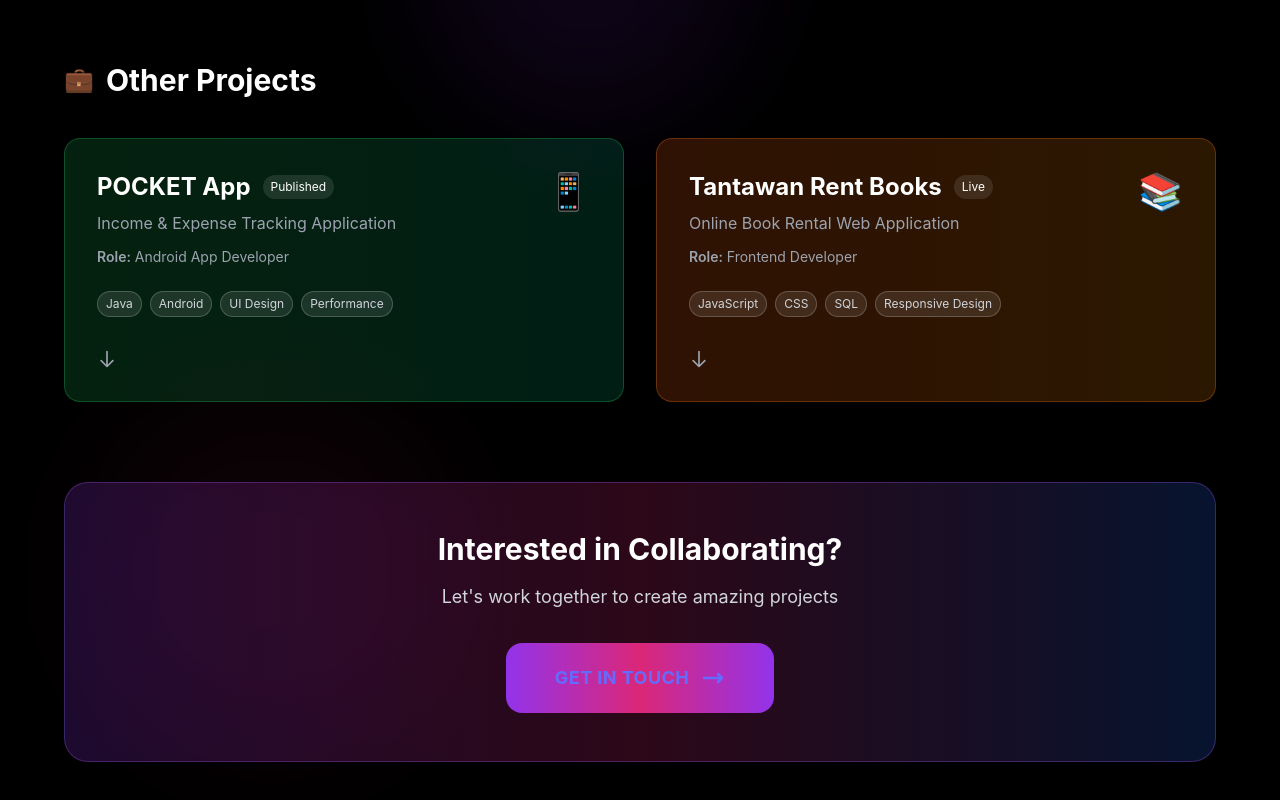
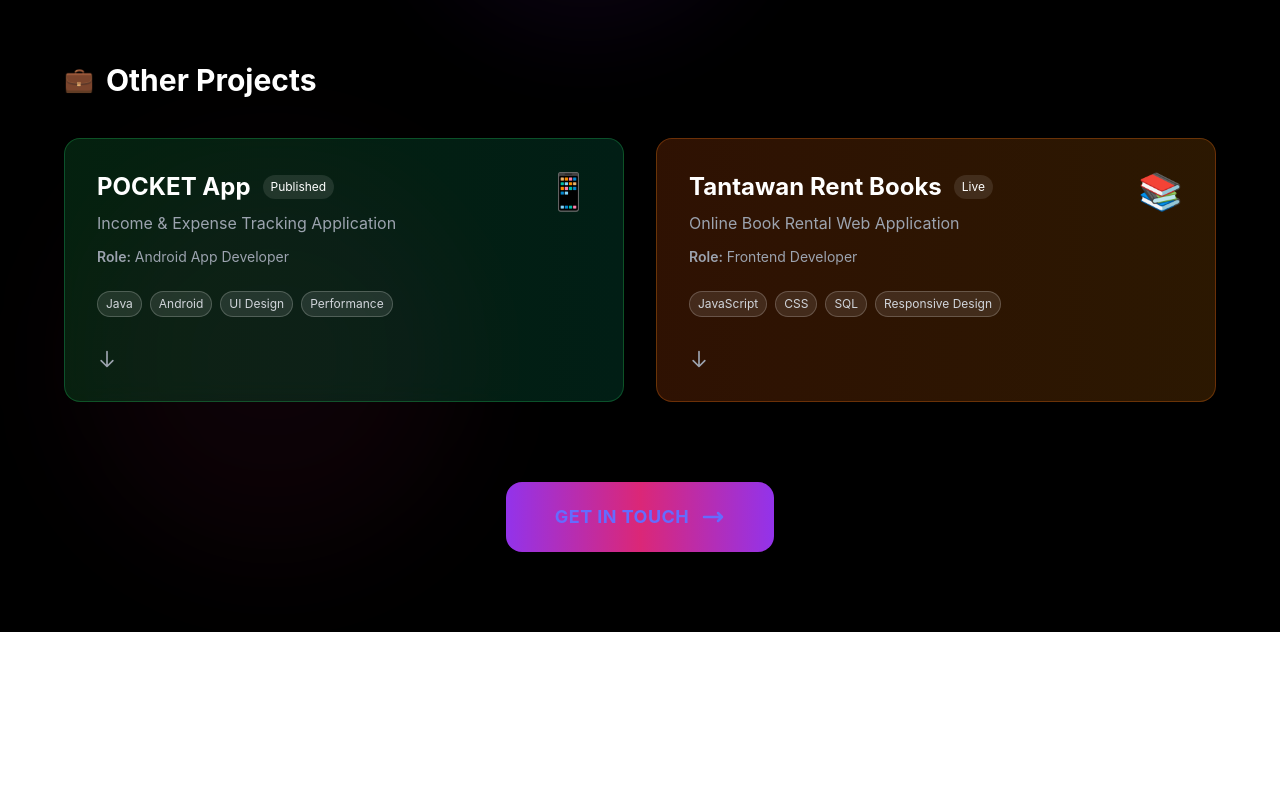
Before and after one commit to narephat6509650369/My-web-Portfolio, a React (Vite) app: page /project in a window 1280 px wide. Shown: the part 1234-2034 px from the top of the page. After the commit the page ends 1866 px from the top, so only its background shows below. Built offline with nearby package versions, Linux system fonts and the light colour scheme.

Commit message:
AddjustGetInTouch

```diff
--- a/src/routes/About.tsx
+++ b/src/routes/About.tsx
@@ -206,7 +206,7 @@ const About = () => {
           </div>
 
           {/* CTA */}
-          {/*
+
           <div className="text-center mt-20">
             <a href="/contact">
               <button className="group relative px-12 py-5 bg-gradient-to-r from-purple-600 via-pink-600 to-purple-600 hover:from-pink-600 hover:via-purple-600 hover:to-pink-600 rounded-2xl font-bold text-lg transition-all duration-300 hover:scale-105 hover:shadow-2xl hover:shadow-purple-500/50 uppercase tracking-wide">
@@ -219,7 +219,7 @@ const About = () => {
               </button>
             </a>
           </div>
-          */}
+
 
         </div>
       </div>
--- a/src/routes/Project.tsx
+++ b/src/routes/Project.tsx
@@ -375,10 +375,7 @@ const Project = () => {
           </div>
 
           {/* CTA Section */}
-          <div className="mt-20 text-center">
-            <div className="bg-gradient-to-r from-purple-600/20 via-pink-600/20 to-blue-600/20 backdrop-blur-md border border-purple-500/30 rounded-3xl p-12">
-              <h2 className="text-3xl font-bold mb-4 text-white">Interested in Collaborating?</h2>
-              <p className="text-gray-300 text-lg mb-8">Let's work together to create amazing projects</p>
+          <div className="text-center mt-20">
             <a href="/contact">
               <button className="group relative px-12 py-5 bg-gradient-to-r from-purple-600 via-pink-600 to-purple-600 hover:from-pink-600 hover:via-purple-600 hover:to-pink-600 rounded-2xl font-bold text-lg transition-all duration-300 hover:scale-105 hover:shadow-2xl hover:shadow-purple-500/50 uppercase tracking-wide">
                 <div className="relative flex items-center gap-3">
@@ -389,7 +386,6 @@ const Project = () => {
                 </div>
               </button>
             </a>
-            </div>
           </div>
 
         </div>
```
Lines whose indentation alone changed are shown as unchanged.
